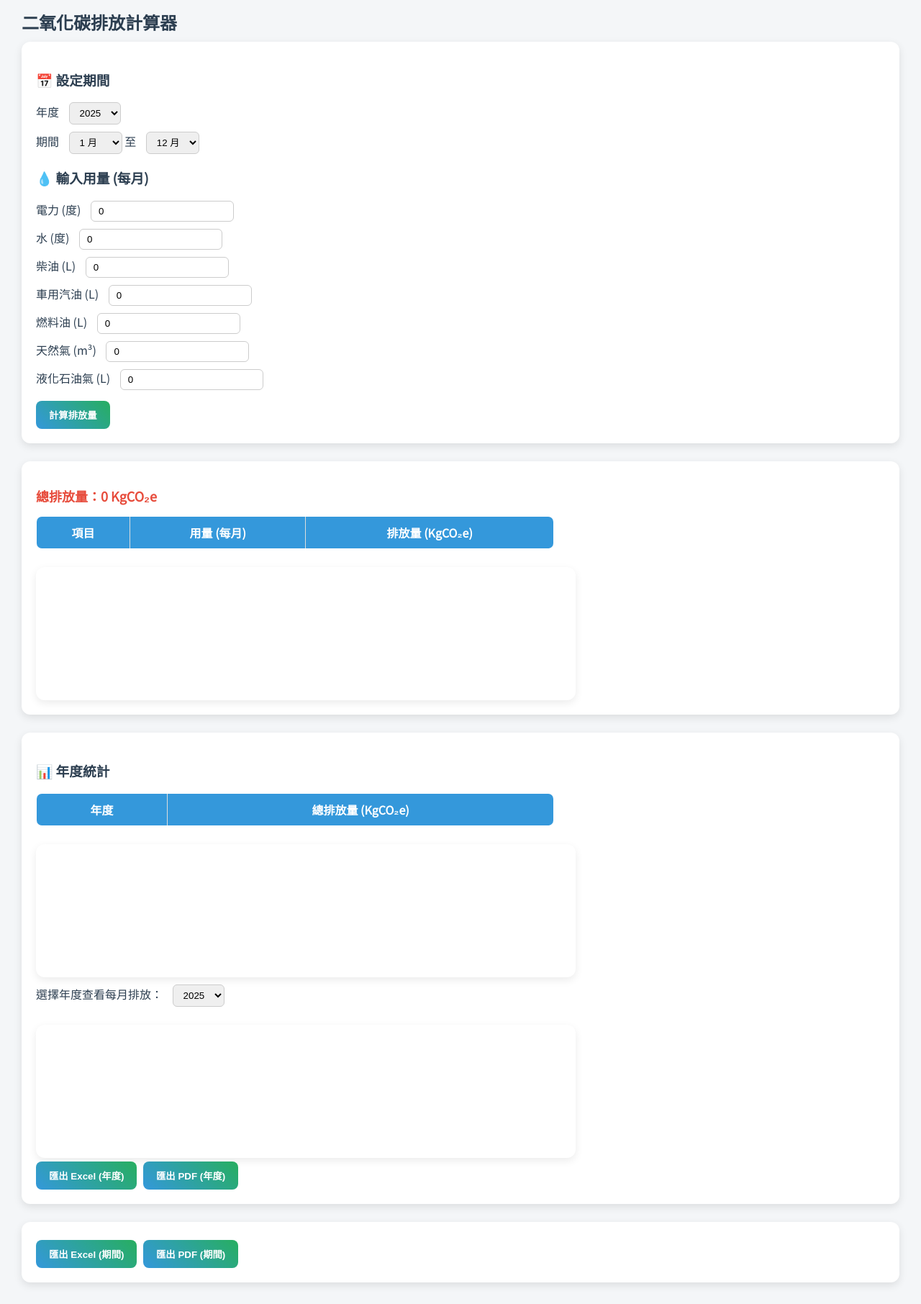
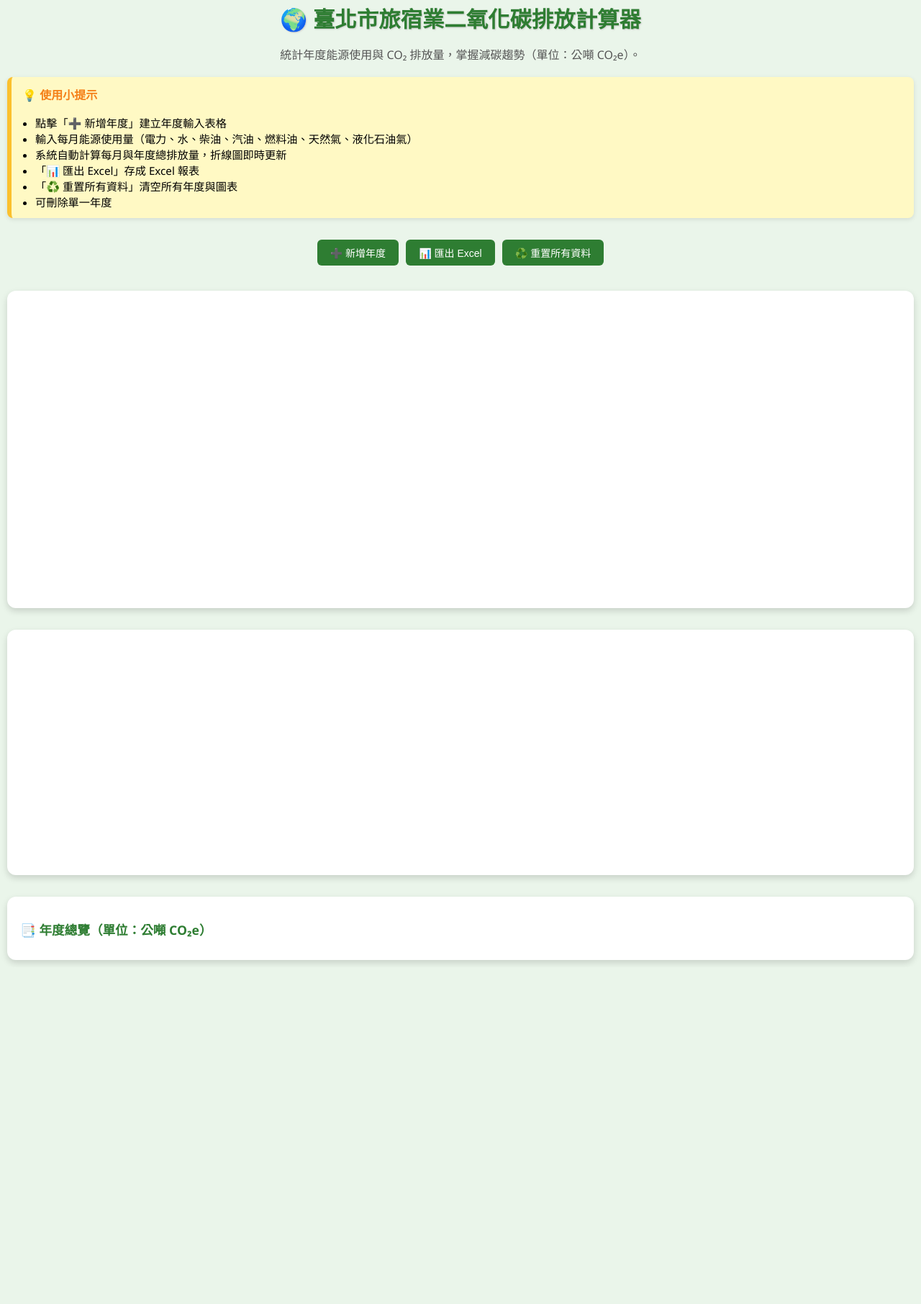
Before and after one commit to Carbon395/netzero2050, a plain HTML site: page index.html in a window 1280 px wide. Shown: the part 17-1829 px from the top of the page at 72% size. After the commit the page ends 1361 px from the top, so only its background shows below. Drawn offline with nearby package versions, Linux system fonts and the light colour scheme.

Commit message:
Add files via upload

```diff
--- a/index.html
+++ b/index.html
@@ -2,286 +2,209 @@
 <html lang="zh-Hant">
 <head>
 <meta charset="UTF-8">
-<title>二氧化碳排放計算器</title>
-<script src="https://cdnjs.cloudflare.com/ajax/libs/xlsx/0.18.5/xlsx.full.min.js"></script>
-<script src="https://cdnjs.cloudflare.com/ajax/libs/jspdf/2.5.1/jspdf.umd.min.js"></script>
-<script src="https://cdnjs.cloudflare.com/ajax/libs/jspdf-autotable/3.5.28/jspdf.plugin.autotable.min.js"></script>
-<script src="https://cdn.jsdelivr.net/npm/chart.js"></script>
-<link href="https://fonts.googleapis.com/css2?family=Noto+Sans+TC&display=swap" rel="stylesheet">
+<title>臺北市旅宿業二氧化碳排放計算器</title>
+<meta name="viewport" content="width=device-width, initial-scale=1.0">
+<meta name="theme-color" content="#2e7d32">
 <style>
-body { font-family: 'Noto Sans TC', sans-serif; margin: 30px; background: #f4f6f8; color:#2c3e50; }
-h2 { color: #2c3e50; margin-bottom: 10px;}
-.card { background: #fff; padding: 20px; border-radius: 12px; box-shadow: 0 4px 12px rgba(0,0,0,0.1); margin-bottom: 25px;}
-.item { margin: 10px 0; }
-input, select { padding: 6px 10px; margin-left: 10px; border:1px solid #ccc; border-radius:6px; }
-button { margin:5px 5px 0 0; padding: 10px 18px; border:none; border-radius:8px; cursor:pointer; color:#fff; font-weight:bold; background: linear-gradient(45deg,#3498db,#27ae60); transition:0.3s;}
-button:hover { filter: brightness(1.1);}
-.result { margin-top: 15px; font-size: 18px; font-weight:bold; color:#e74c3c; }
-table { margin-top: 15px; border-collapse: collapse; width: 100%; max-width: 720px; background:#fff; border-radius:8px; overflow:hidden;}
-table, th, td { border:1px solid #ddd; }
-th, td { padding: 10px; text-align: center; }
-th { background:#3498db; color:#fff;}
-#chart-container, #yearly-chart, #monthlyChartContainer { margin-top: 25px; max-width: 720px; background:#fff; padding:15px; border-radius:12px; box-shadow:0 4px 12px rgba(0,0,0,0.08);}
+body { font-family: "微軟正黑體","Segoe UI", Arial, sans-serif; margin: 10px; background: #eaf5ea; }
+h1 { color: #2e7d32; text-align: center; margin-bottom: 10px; font-size: 1.9rem; text-shadow: 1px 1px 2px #ccc; }
+p { text-align: center; color: #555; margin-bottom: 20px; font-size:1rem; }
+#tips { background: #fff9c4; border-left: 6px solid #fbc02d; padding: 12px 15px; margin-bottom: 25px; border-radius: 8px; box-shadow: 0 2px 6px rgba(0,0,0,0.1); font-size:0.95rem; }
+#tips h3 { margin-top: 0; color: #f57f17; font-size:1rem; }
+#tips ul { margin: 0; padding-left: 18px; }
+.btn { margin: 5px 3px; padding: 8px 18px; background: #2e7d32; color: #fff; border: none; border-radius: 6px; cursor: pointer; transition: 0.2s; font-size: 14px; }
+.btn:hover { background: #1b5e20; }
+.year-block { margin-bottom: 35px; padding: 12px; border-radius: 10px; border: 2px solid #c8e6c9; background: #fff; box-shadow: 0 3px 8px rgba(0,0,0,0.1); }
+.year-block h2 { color: #388e3c; display: inline-block; margin-right: 10px; font-size:1.1rem; }
+.year-block button { font-size:0.9rem; padding:4px 10px; }
+.table-wrapper { overflow-x:auto; }
+table { border-collapse: collapse; width: 100%; margin-bottom: 15px; background: #fff; border-radius: 8px; overflow: hidden; box-shadow: 0 2px 6px rgba(0,0,0,0.1); }
+th, td { border: 1px solid #ddd; padding: 6px; text-align: center; font-size:0.85rem; }
+th { background: #388e3c; color: #fff; }
+input { width: 70px; padding: 3px; text-align: right; border: 1px solid #ccc; border-radius: 4px; font-size:0.85rem; step:0.01; }
+.result { font-weight: bold; color: #000000; }
+#chart-container, #summary { margin-top: 30px; padding: 18px; background: #fff; border-radius: 12px; box-shadow: 0 4px 10px rgba(0,0,0,0.15); }
+#summary h2 { color: #2e7d32; margin-bottom: 12px; font-size:1.1rem; }
+@media screen and (max-width:600px){
+  input { width: 60px; font-size:0.8rem; }
+  .btn { padding:6px 12px; font-size:13px; }
+  #chart-container canvas { width:100% !important; height:auto !important; }
+}
 </style>
 </head>
 <body>
-
-<h2>二氧化碳排放計算器</h2>
-
-<div class="card">
-  <h3>📅 設定期間</h3>
-  <div class="item">
-    年度
-    <select id="year"></select>
+<h1>🌍 臺北市旅宿業二氧化碳排放計算器</h1>
+<p>統計年度能源使用與 CO₂ 排放量，掌握減碳趨勢（單位：公噸 CO₂e）。</p>
+<div id="tips">
+<h3>💡 使用小提示</h3>
+<ul>
+<li>點擊「➕ 新增年度」建立年度輸入表格</li>
+<li>輸入每月能源使用量（電力、水、柴油、汽油、燃料油、天然氣、液化石油氣）</li>
+<li>系統自動計算每月與年度總排放量，折線圖即時更新</li>
+<li>「📊 匯出 Excel」存成 Excel 報表</li>
+<li>「♻️ 重置所有資料」清空所有年度與圖表</li>
+<li>可刪除單一年度</li>
+</ul>
 </div>
-  <div class="item">
-    期間
-    <select id="startMonth"></select> 至
-    <select id="endMonth"></select>
+<div style="text-align:center;">
+<button class="btn" onclick="addYear()">➕ 新增年度</button>
+<button class="btn" onclick="exportExcel()">📊 匯出 Excel</button>
+<button class="btn" onclick="resetAll()">♻️ 重置所有資料</button>
 </div>
-
-  <h3>💧 輸入用量 (每月)</h3>
-  <div class="item">電力 (度) <input type="number" id="electricity" value="0"></div>
-  <div class="item">水 (度) <input type="number" id="water" value="0"></div>
-  <div class="item">柴油 (L) <input type="number" id="diesel" value="0"></div>
-  <div class="item">車用汽油 (L) <input type="number" id="gasoline" value="0"></div>
-  <div class="item">燃料油 (L) <input type="number" id="fuelOil" value="0"></div>
-  <div class="item">天然氣 (m³) <input type="number" id="ng" value="0"></div>
-  <div class="item">液化石油氣 (L) <input type="number" id="lpg" value="0"></div>
-
-  <button onclick="calculate()">計算排放量</button>
+<div id="yearContainer"></div>
+<div id="chart-container">
+<canvas id="chart" width="900" height="400"></canvas>
 </div>
-
-<div class="card">
-  <div class="result" id="result">總排放量：0 KgCO₂e</div>
-
-  <table id="details">
-    <thead>
-      <tr><th>項目</th><th>用量 (每月)</th><th>排放量 (KgCO₂e)</th></tr>
-    </thead>
-    <tbody></tbody>
-  </table>
-
-  <div id="chart-container">
-    <canvas id="emissionChart"></canvas>
+<div id="reduction-chart-container" style="margin-top:30px;padding:18px;background:#fff;border-radius:12px;box-shadow:0 4px 10px rgba(0,0,0,0.15);">
+<canvas id="reductionChart" width="900" height="300"></canvas>
 </div>
+<div id="summary">
+<h2>📑 年度總覽（單位：公噸 CO₂e）</h2>
+<div id="ranking"></div>
+<div id="trend"></div>
+<div id="reduction"></div>
 </div>
-
-<div class="card">
-  <h3>📊 年度統計</h3>
-  <table id="yearlyTable">
-    <thead><tr><th>年度</th><th>總排放量 (KgCO₂e)</th></tr></thead>
-    <tbody></tbody>
-  </table>
-  <div id="yearly-chart">
-    <canvas id="yearlyChartCanvas"></canvas>
-  </div>
-  <div class="item">
-    選擇年度查看每月排放：
-    <select id="selectYear" onchange="renderMonthlyChart()"></select>
-  </div>
-  <div id="monthlyChartContainer">
-    <canvas id="monthlyChartCanvas"></canvas>
-  </div>
-  <button onclick="exportYearlyExcel()">匯出 Excel (年度)</button>
-  <button onclick="exportYearlyPDF()">匯出 PDF (年度)</button>
-</div>
-
-<div class="card">
-  <button onclick="exportExcel()">匯出 Excel (期間)</button>
-  <button onclick="exportPDF()">匯出 PDF (期間)</button>
-</div>
-
+<script src="https://cdnjs.cloudflare.com/ajax/libs/xlsx/0.18.5/xlsx.full.min.js"></script>
+<script src="https://cdn.jsdelivr.net/npm/chart.js"></script>
 <script>
-// 初始化年份及月份選單
-(function() {
-  const yearSelect = document.getElementById("year");
-  const selectYear = document.getElementById("selectYear");
-  const startMonth = document.getElementById("startMonth");
-  const endMonth = document.getElementById("endMonth");
-  const currentYear = new Date().getFullYear();
-  for(let y=currentYear; y>=currentYear-10; y--){
-    let opt=document.createElement("option"); opt.value=y; opt.textContent=y;
-    yearSelect.appendChild(opt.cloneNode(true));
-    selectYear.appendChild(opt.cloneNode(true));
+const factors={elec:0.474,water:0.156,diesel:2.606,gasoline:2.263,fuel_oil:3.111,ng:1.879,lpg:1.753};
+const months=["1月","2月","3月","4月","5月","6月","7月","8月","9月","10月","11月","12月"];
+const baseColors=["#e53935","#1e88e5","#43a047","#fbc02d","#8e24aa","#fb8c00","#00acc1","#7cb342","#f06292","#9575cd","#4dd0e1","#a1887f"];
+let yearCount=0, chart, reductionChart;
+function addYear(){
+  yearCount++;
+  const yearId="year"+yearCount;
+  const defaultYear=2023+yearCount-1;
+  let html=`<div class="year-block" id="${yearId}">
+  <h2>年度：<input type="number" id="${yearId}_label" value="${defaultYear}"></h2>
+  <button class="btn" onclick="removeYear('${yearId}')">❌ 刪除年度</button>
+  <div class="table-wrapper">
+  <table><thead><tr>
+  <th>月份</th><th>電力 (度)</th><th>水 (度)</th><th>柴油 (L)</th>
+  <th>汽油 (L)</th><th>燃料油 (L)</th><th>天然氣 (M³)</th><th>液化石油氣 (L)</th><th>總排放量 (公噸 CO₂e)</th>
+  </tr></thead><tbody>`;
+  months.forEach((m,i)=>{
+    html+=`<tr>
+    <td>${m}</td>
+    <td><input type="number" min="0" step="0.01" value="0" id="${yearId}_elec_${i}" oninput="calcAll()"></td>
+    <td><input type="number" min="0" step="0.01" value="0" id="${yearId}_water_${i}" oninput="calcAll()"></td>
+    <td><input type="number" min="0" step="0.01" value="0" id="${yearId}_diesel_${i}" oninput="calcAll()"></td>
+    <td><input type="number" min="0" step="0.01" value="0" id="${yearId}_gasoline_${i}" oninput="calcAll()"></td>
+    <td><input type="number" min="0" step="0.01" value="0" id="${yearId}_fuel_oil_${i}" oninput="calcAll()"></td>
+    <td><input type="number" min="0" step="0.01" value="0" id="${yearId}_ng_${i}" oninput="calcAll()"></td>
+    <td><input type="number" min="0" step="0.01" value="0" id="${yearId}_lpg_${i}" oninput="calcAll()"></td>
+    <td id="${yearId}_total_${i}" class="result">0</td>
+    </tr>`;
+  });
+  html+=`</tbody><tfoot><tr>
+  <th colspan="8">年度總排放量</th>
+  <th id="${yearId}_yearTotal" class="result">0</th>
+  </tr></tfoot></table></div></div>`;
+  document.getElementById("yearContainer").insertAdjacentHTML("beforeend",html);
+  calcAll();
 }
-  yearSelect.value=currentYear;
-  selectYear.value=currentYear;
-
-  for(let m=1; m<=12; m++){
-    let opt1=document.createElement("option"); opt1.value=m; opt1.textContent=m+" 月";
-    let opt2=opt1.cloneNode(true);
-    startMonth.appendChild(opt1);
-    endMonth.appendChild(opt2);
+function removeYear(id){ const el=document.getElementById(id); if(el) el.remove(); calcAll(); }
+function resetAll(){
+  document.getElementById("yearContainer").innerHTML="";
+  document.getElementById("ranking").innerHTML="";
+  document.getElementById("trend").innerHTML="";
+  document.getElementById("reduction").innerHTML="";
+  if(chart) chart.destroy();
+  if(reductionChart) reductionChart.destroy();
+  yearCount=0;
 }
-  startMonth.value=1;
-  endMonth.value=12;
-})();
-
-// CO2 排放係數
-const emissionFactors = {
-  electricity: 0.474,
-  water: 0.156,
-  diesel: 2.606,
-  gasoline: 2.263,
-  fuelOil: 3.111,
-  ng:1.879,
-  lpg:1.753
-};
-
-let history = []; // 保存所有計算紀錄
-
-function calculate() {
-  const year = parseInt(document.getElementById("year").value);
-  const startMonth = parseInt(document.getElementById("startMonth").value);
-  const endMonth = parseInt(document.getElementById("endMonth").value);
-
-  const data = {
-    electricity: parseFloat(document.getElementById("electricity").value) || 0,
-    water: parseFloat(document.getElementById("water").value) || 0,
-    diesel: parseFloat(document.getElementById("diesel").value) || 0,
-    gasoline: parseFloat(document.getElementById("gasoline").value) || 0,
-    fuelOil: parseFloat(document.getElementById("fuelOil").value) || 0,
-    ng: parseFloat(document.getElementById("ng").value) || 0,
-    lpg: parseFloat(document.getElementById("lpg").value) || 0
-  };
-
-  const detailsTbody = document.querySelector("#details tbody");
-  detailsTbody.innerHTML = "";
-  let monthlyTotal = 0;
-  for(let key in data){
-    let emission = data[key] * emissionFactors[key];
-    monthlyTotal += emission;
-    let tr=document.createElement("tr");
-    tr.innerHTML=`<td>${key}</td><td>${data[key]}</td><td>${emission.toFixed(2)}</td>`;
-    detailsTbody.appendChild(tr);
+function calcAll(){
+  const years=[];
+  const yearTotals=[];
+  for(let y=1;y<=yearCount;y++){
+    const yearId="year"+y;
+    const yearLabel=document.getElementById(yearId+"_label").value;
+    let yearSum=0;
+    for(let i=0;i<12;i++){
+      const elec=parseFloat(document.getElementById(`${yearId}_elec_${i}`).value)||0;
+      const water=parseFloat(document.getElementById(`${yearId}_water_${i}`).value)||0;
+      const diesel=parseFloat(document.getElementById(`${yearId}_diesel_${i}`).value)||0;
+      const gasoline=parseFloat(document.getElementById(`${yearId}_gasoline_${i}`).value)||0;
+      const fuel_oil=parseFloat(document.getElementById(`${yearId}_fuel_oil_${i}`).value)||0;
+      const ng=parseFloat(document.getElementById(`${yearId}_ng_${i}`).value)||0;
+      const lpg=parseFloat(document.getElementById(`${yearId}_lpg_${i}`).value)||0;
+      const total=(elec*factors.elec+water*factors.water+diesel*factors.diesel+gasoline*factors.gasoline+fuel_oil*factors.fuel_oil+ng*factors.ng+lpg*factors.lpg)/1000;
+      document.getElementById(`${yearId}_total_${i}`).textContent=total.toFixed(3);
+      yearSum+=total;
     }
-
-  const total = monthlyTotal * (endMonth - startMonth + 1);
-  document.getElementById("result").textContent = `總排放量：${total.toFixed(2)} KgCO₂e`;
-
-  // 保存歷史資料 (可累積)
-  history.push({ year, startMonth, endMonth, data, total });
-
-  updateYearlyData();
-  renderChart(data);
-  renderMonthlyChart();
+    document.getElementById(`${yearId}_yearTotal`).textContent=yearSum.toFixed(3);
+    years.push(yearLabel);
+    yearTotals.push(yearSum.toFixed(3));
   }
-
-// 單月圖表
-function renderChart(data) {
-  const ctx=document.getElementById("emissionChart").getContext("2d");
-  if(window.emissionChart) window.emissionChart.destroy();
-  window.emissionChart=new Chart(ctx,{
-    type:"bar",
-    data:{
-      labels:Object.keys(data),
-      datasets:[{ label:"排放量 KgCO₂e", data:Object.keys(data).map(k=> (data[k]*emissionFactors[k]).toFixed(2)), backgroundColor:"#3498db"}]
-    },
-    options:{responsive:true}
-  });
+  updateSummary(years,yearTotals);
+  updateChart(years);
+  updateReductionChart(years,yearTotals);
 }
-
-// 年度統計
-function updateYearlyData(){
-  const yearly = {};
-  history.forEach(h=>{
-    if(!yearly[h.year]) yearly[h.year]=0;
-    yearly[h.year]+=h.total;
-  });
-
-  const tbody=document.querySelector("#yearlyTable tbody");
-  tbody.innerHTML="";
-  Object.keys(yearly).sort().forEach(y=>{
-    const tr=document.createElement("tr");
-    tr.innerHTML=`<td>${y}</td><td>${yearly[y].toFixed(2)}</td>`;
-    tbody.appendChild(tr);
-  });
-
-  // 更新年度下拉
-  const selectYear = document.getElementById("selectYear");
-  const years = Object.keys(yearly).sort((a,b)=>b-a);
-  selectYear.innerHTML="";
-  years.forEach(y=>{
-    let opt=document.createElement("option"); opt.value=y; opt.textContent=y;
-    selectYear.appendChild(opt);
-  });
-  selectYear.value=years[0];
-
-  // 年度圖表
-  const ctx=document.getElementById("yearlyChartCanvas").getContext("2d");
-  if(window.yearlyChart) window.yearlyChart.destroy();
-  window.yearlyChart=new Chart(ctx,{
-    type:"bar",
-    data:{
-      labels:Object.keys(yearly).sort(),
-      datasets:[{label:"年度總排放量 KgCO₂e", data:Object.keys(yearly).sort().map(y=>yearly[y].toFixed(2)), backgroundColor:"#f39c12"}]
-    },
-    options:{responsive:true}
-  });
+function updateSummary(years,totals){
+  let rankHtml="<h3>年度排放排名</h3><ol>";
+  const sorted=years.map((y,i)=>({year:y,total:parseFloat(totals[i])})).sort((a,b)=>b.total-a.total);
+  sorted.forEach(e=>{ rankHtml+=`<li>${e.year}：${e.total} 公噸 CO₂e</li>`; });
+  rankHtml+="</ol>";
+  document.getElementById("ranking").innerHTML=rankHtml;
+  let trendHtml="<h3>年度總排放量趨勢</h3><ul>";
+  years.forEach((y,i)=>{ trendHtml+=`<li>${y}：${totals[i]} 公噸 CO₂e</li>`; });
+  trendHtml+="</ul>";
+  document.getElementById("trend").innerHTML=trendHtml;
+  let reductionHtml="<h3>年度減碳量</h3><ul>";
+  for(let i=0;i<totals.length;i++){
+    const prev=i>0?parseFloat(totals[i-1]):parseFloat(totals[i]);
+    const cur=parseFloat(totals[i]);
+    const red=prev-cur;
+    reductionHtml+=`<li>${years[i]}：${red.toFixed(3)} 公噸 CO₂e</li>`;
   }
-
-// 每月圖表
-function renderMonthlyChart(){
-  const selectedYear = parseInt(document.getElementById("selectYear").value);
-  const monthly = Array(12).fill(0);
-  history.filter(h=>h.year==selectedYear).forEach(h=>{
-    const monthsCount = h.endMonth - h.startMonth +1;
-    for(let m=h.startMonth-1; m<=h.endMonth-1; m++){
-      monthly[m] += h.total/monthsCount;
+  reductionHtml+="</ul>";
+  document.getElementById("reduction").innerHTML=reductionHtml;
 }
-  });
-
-  const ctx=document.getElementById("monthlyChartCanvas").getContext("2d");
-  if(window.monthlyChart) window.monthlyChart.destroy();
-  window.monthlyChart=new Chart(ctx,{
-    type:"bar",
-    data:{
-      labels:["1月","2月","3月","4月","5月","6月","7月","8月","9月","10月","11月","12月"],
-      datasets:[{label:selectedYear+"年度每月排放量 KgCO₂e", data:monthly.map(v=>v.toFixed(2)), backgroundColor:"#9b59b6"}]
-    },
-    options:{responsive:true}
-  });
+function updateChart(labels){
+  const datasets=[];
+  for(let y=1;y<=yearCount;y++){
+    const yearId="year"+y;
+    const data=[];
+    for(let i=0;i<12;i++){ data.push(parseFloat(document.getElementById(`${yearId}_total_${i}`).textContent)); }
+    datasets.push({label:document.getElementById(`${yearId}_label`).value,data:data,borderColor:baseColors[(y-1)%baseColors.length],fill:false});
   }
-
-// 匯出期間 Excel/PDF
+  if(chart) chart.destroy();
+  const ctx=document.getElementById("chart").getContext("2d");
+  chart=new Chart(ctx,{type:'line',data:{labels:months,datasets:datasets},options:{responsive:true,plugins:{legend:{position:'bottom'}}}});
+}
+function updateReductionChart(labels,totals){
+  const data=[];
+  for(let i=0;i<totals.length;i++){
+    const prev=i>0?parseFloat(totals[i-1]):parseFloat(totals[i]);
+    data.push(prev-parseFloat(totals[i]));
+  }
+  if(reductionChart) reductionChart.destroy();
+  const ctx=document.getElementById("reductionChart").getContext("2d");
+  reductionChart=new Chart(ctx,{type:'bar',data:{labels:labels,datasets:[{label:'減碳量 (公噸 CO₂e)',data:data,backgroundColor:'#43a047'}]},options:{responsive:true,plugins:{legend:{display:false}}}});
+}
 function exportExcel(){
   const wb=XLSX.utils.book_new();
-  const ws_data=[["項目","用量 (每月)","排放量(KgCO₂e)"]];
-  document.querySelectorAll("#details tbody tr").forEach(tr=>{
-    ws_data.push(Array.from(tr.children).map(td=>td.textContent));
-  });
+  for(let y=1;y<=yearCount;y++){
+    const yearId="year"+y;
+    const ws_data=[["月份","電力","水","柴油","汽油","燃料油","天然氣","液化石油氣","總排放量 (公噸 CO₂e)"]];
+    for(let i=0;i<12;i++){
+      const total=parseFloat(document.getElementById(`${yearId}_total_${i}`).textContent)||0;
+      ws_data.push([
+        months[i],
+        parseFloat(document.getElementById(`${yearId}_elec_${i}`).value)||0,
+        parseFloat(document.getElementById(`${yearId}_water_${i}`).value)||0,
+        parseFloat(document.getElementById(`${yearId}_diesel_${i}`).value)||0,
+        parseFloat(document.getElementById(`${yearId}_gasoline_${i}`).value)||0,
+        parseFloat(document.getElementById(`${yearId}_fuel_oil_${i}`).value)||0,
+        parseFloat(document.getElementById(`${yearId}_ng_${i}`).value)||0,
+        parseFloat(document.getElementById(`${yearId}_lpg_${i}`).value)||0,
+        total
+      ]);
+    }
     const ws=XLSX.utils.aoa_to_sheet(ws_data);
-  XLSX.utils.book_append_sheet(wb,ws,"期間排放");
-  XLSX.writeFile(wb,"CO2期間排放.xlsx");
+    XLSX.utils.book_append_sheet(wb,ws,document.getElementById(`${yearId}_label`).value);
   }
-
-function exportPDF(){
-  const { jsPDF } = window.jspdf;
-  const doc=new jsPDF();
-  doc.text("期間 CO2 排放明細",14,20);
-  doc.autoTable({html:"#details",startY:30});
-  doc.save("CO2期間排放.pdf");
-}
-
-// 匯出年度 Excel/PDF
-function exportYearlyExcel(){
-  const wb=XLSX.utils.book_new();
-  const ws_data=[["年度","總排放量(KgCO2e)"]];
-  document.querySelectorAll("#yearlyTable tbody tr").forEach(tr=>{
-    ws_data.push(Array.from(tr.children).map(td=>td.textContent));
-  });
-  const ws=XLSX.utils.aoa_to_sheet(ws_data);
-  XLSX.utils.book_append_sheet(wb,ws,"年度統計");
-  XLSX.writeFile(wb,"CO2年度統計.xlsx");
-}
-
-function exportYearlyPDF(){
-  const { jsPDF } = window.jspdf;
-  const doc = new jsPDF();
-  doc.text("年度 CO2 排放統計", 14, 20);
-  doc.autoTable({ html: "#yearlyTable", startY: 30 });
-  doc.save("CO2年度統計.pdf");
+  XLSX.writeFile(wb,'臺北市旅宿業CO2排放.xlsx');
 }
 </script>
 </body>
```
Lines whose indentation alone changed are shown as unchanged.
